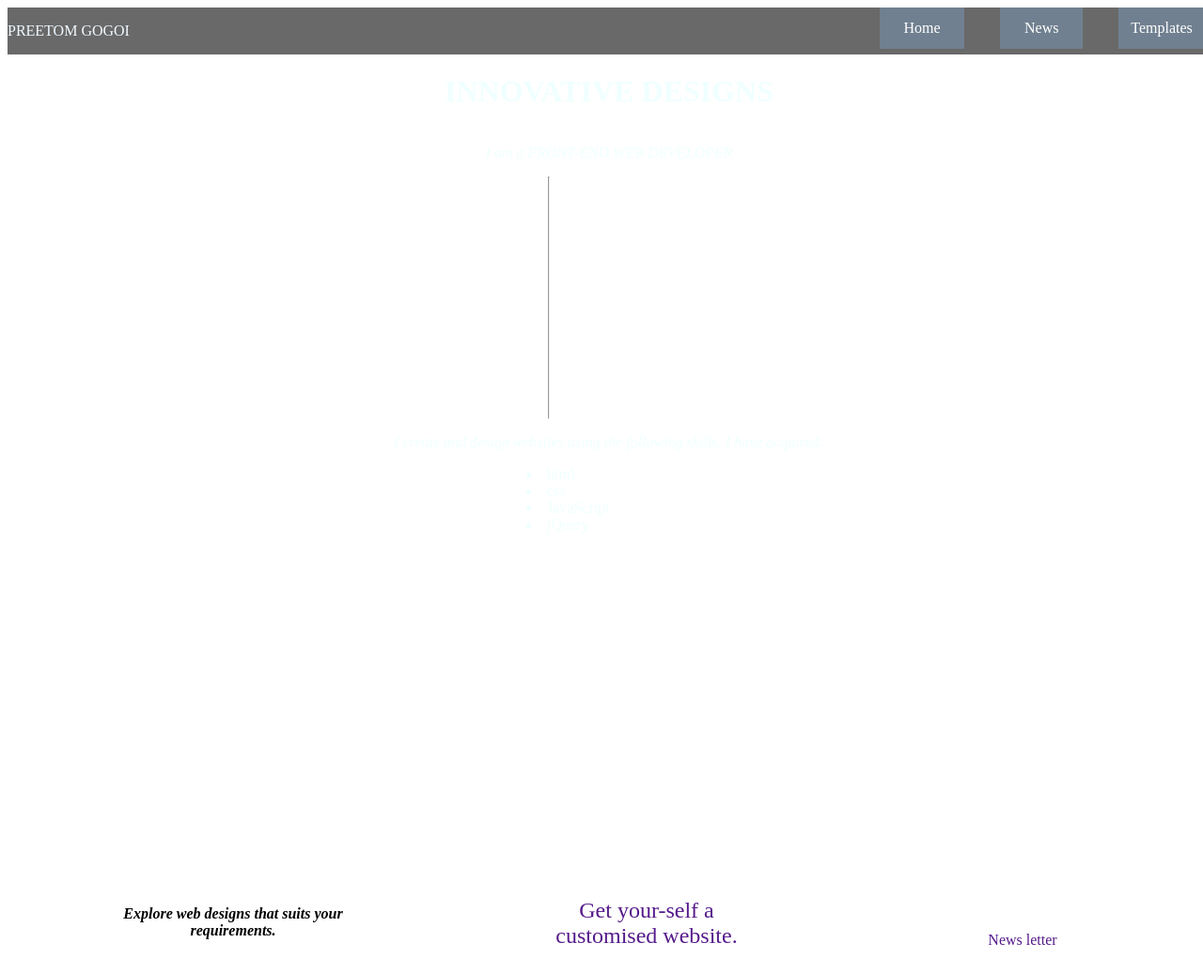
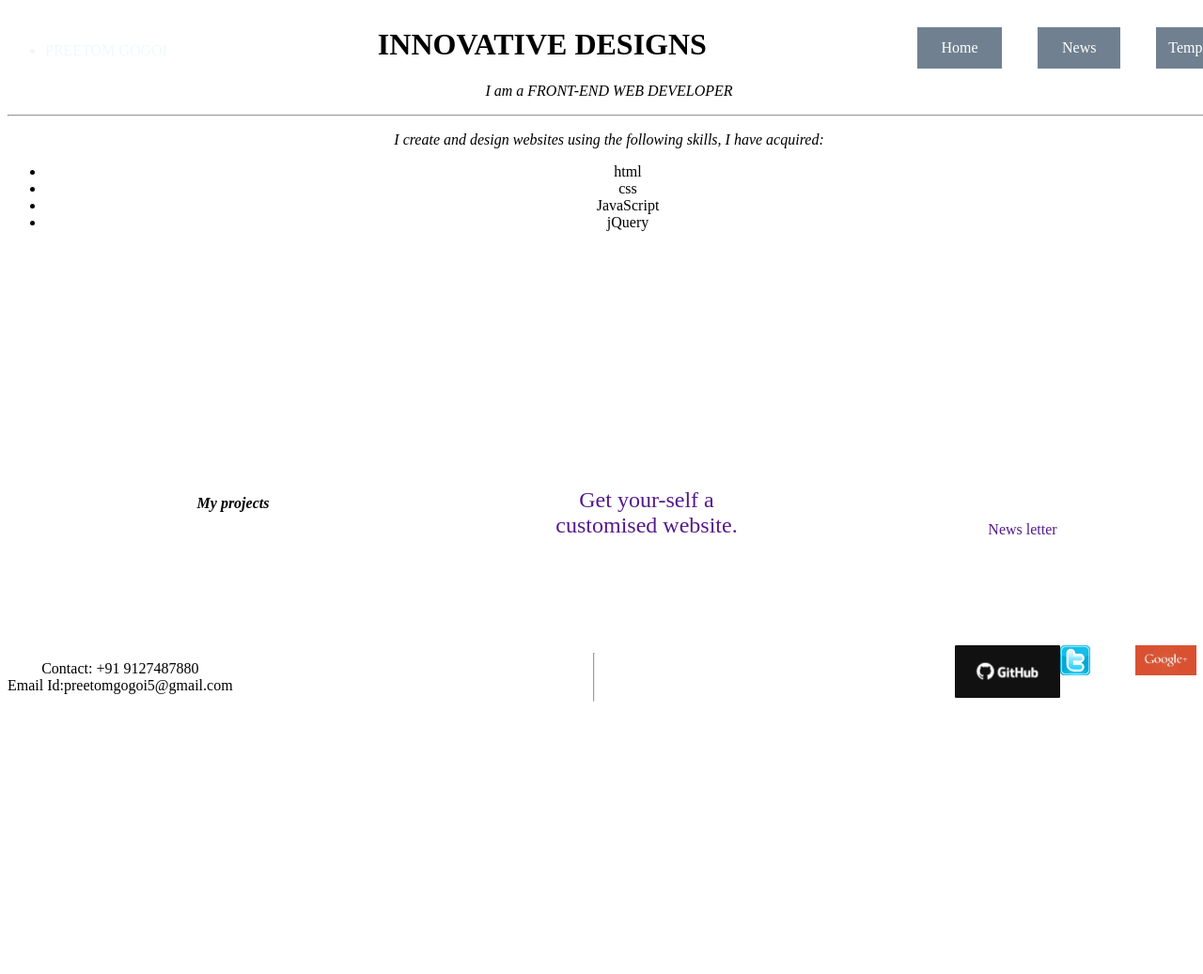
Before and after one commit to PREETOMGOGOI/Project-Portfolio-Site, a plain HTML site: page index.html in a window 1280 px wide. Shown: the whole page at 94% size. After the commit the page ends 800 px from the top, so only its background shows below. Drawn offline with Linux system fonts and the light colour scheme; files that its build step writes are made by us from their sources; files whose address does not match are found by name.

Commit message:
Add files via upload

```diff
--- a/index.html
+++ b/index.html
@@ -4,57 +4,46 @@
     <meta charset="UTF-8">
     <title>Project Portfolio</title>
     <link href="https://fonts.googleapis.com/css?family=Lato:100,300,600" rel="stylesheet" type="text/css">
-     <link type="text/css" rel="stylesheet" href="style.css">
-     <link type="text/css" rel="stylesheet" href="mediaqueries.css">
+    <link rel="stylesheet" href="css/style.css">
     <meta name="viewport" content="width=device-width, initial-scale=1.0">
 </head>
-<body class="wrapper">
+<body>
     <div class="container">
-        <div class="navigation">
-            <ul>
-            <li id="name"><p>PREETOM GOGOI</p></li>
-            <a href=""><li id="templates">Templates</li></a>
-            <a href=""><li id="news">News</li></a>
-            <a href=""><li id="home">Home</li></a>
+         <header>
+            <ul class="navigation">
+                <li class="list" id="name"><p>PREETOM GOGOI</p></li>
+                <a class="links" href=""><li class="list" id="templates">Templates</li></a>
+                <a class="links" href=""><li class="list" id="news">News</li></a>
+                <a class="links" href=""><li class="list" id="home">Home</li></a>
             </ul>
-        </div>
-        <div class="head">
-            <h1 id="heading">INNOVATIVE DESIGNS</h1>
+            <div class="info">
+                <h1>INNOVATIVE DESIGNS</h1>
                 <p><em>I am a FRONT-END WEB DEVELOPER </em></p>
-            <hr id="vl">
+                <hr id="vertical">
                 <p><em>I create and design websites using the following skills, I have acquired:</em></p>
-            <ul id="list">
+                <ul id="list-items">
                         <li>html</li>
                         <li>css</li>
                         <li>JavaScript</li>
                         <li>jQuery</li>
-
                 </ul>
-
             </div>
+        </header>
         <div class="explore-contents">
-            <a href=""><div id="responsive"><em><strong><p>Explore web designs that suits your requirements.</p></strong></em></div></a>
-            <a href=""><div id="customise"><p>Get your-self a customised website.</p></div></a>
-            <a href=""><div id="newsletter">News letter</div></a>
+            <a class="contents" href="https://github.com/PREETOMGOGOI?tab=repositories" target="_blank"><div id="responsive"><em><strong><p>My projects</p></strong></em></div></a>
+            <a class="contents" href=""><div id="customise"><p>Get your-self a customised website.</p></div></a>
+            <a class="contents" href=""><div id="newsletter">News letter</div></a>
         </div>
 
-        <div class="connect">
-        <p>Contact: +91 87265467<hr></p>
+        <footer>
            <div class="social">
-           <a href=""> <div class="linkedin"></div></a>
-           <a href="">
-           <div class="github"></div>
-           </a>
-           <a href="">
-           <div class="twitter"></div>
-           </a>
-           <a href="">
-           <div class="fb"></div>
-           </a>
-           <a href=""><div class="google"></div>
-           </a>
+               <p>Contact: +91 9127487880<br>Email Id:preetomgogoi5@gmail.com<hr></p>
+               <a class="social-link" href=""><div class="github"></div></a>
+               <a class="social-link" href=""><div class="twitter"></div></a>
+               <a class="social-link" href=""><div class="linkedIn"></div></a>
+               <a class="social-link" href=""><div class="google"></div></a>
            </div>
-        </div>
+        </footer>
     </div>
 </body>
 </html>
```
Lines whose indentation alone changed are shown as unchanged.
